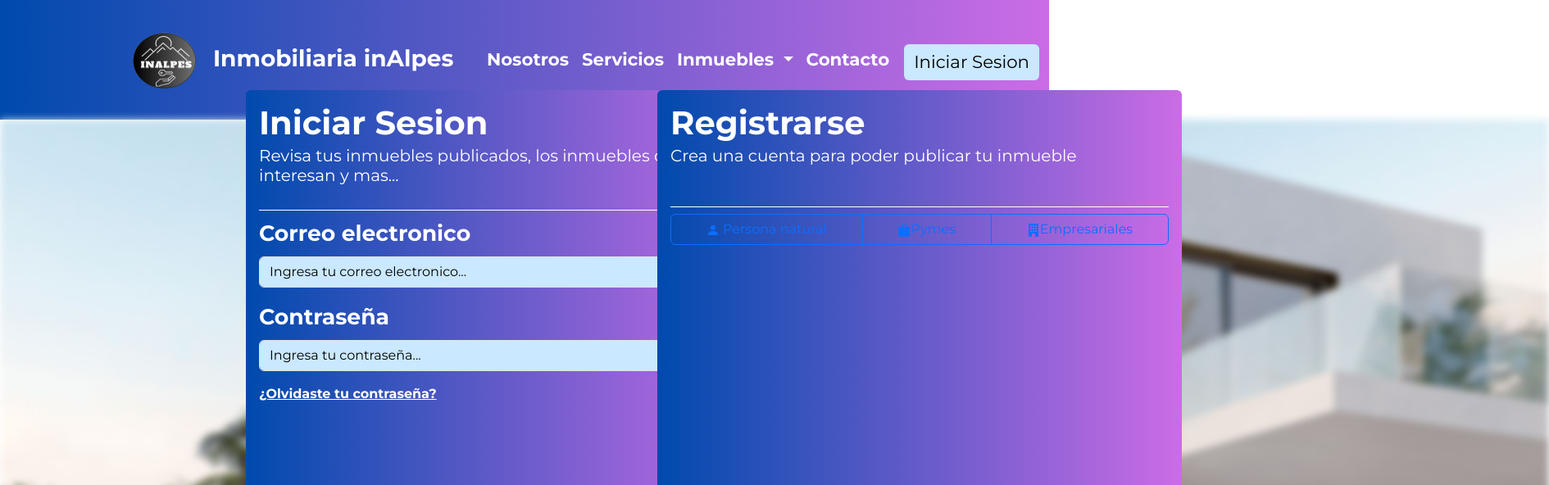
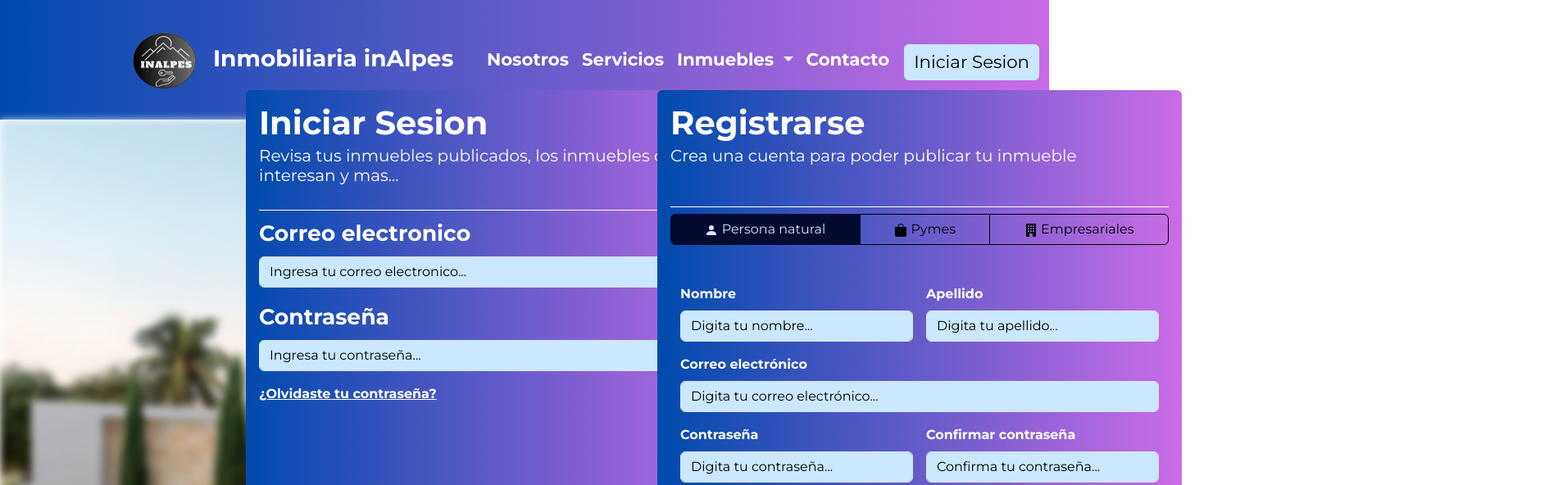
Before and after one commit to Paulapachon22/frontendpauiva, an Angular app: page /authusers in a window 1280 px wide. Shown: the top 592 px of the page at 82% size, 1890 px wide, since content can reach past the window. Built offline with nearby package versions, Linux system fonts and the light colour scheme.

Commit message:
Frontend de inicio de sesion terminado, falta hacerlo funcionar con backend

```diff
--- a/src/app/authusers/authusers.component.css
+++ b/src/app/authusers/authusers.component.css
@@ -43,9 +43,15 @@
     color: white;
 }
 
-.form-auth .btn-group input[type="radio"]:checked {
-    background-color: black;
+.btn-check:checked +.btn-outline-primary {
+    background-color: #050A30;
+    border-color: #050A30;
+    color: #CAE8FF;
+  }
+
+.btn-check +.btn-outline-primary {
     border-color: black;
+    color: black;
 }
 
 .form-auth button{
@@ -56,6 +62,7 @@
     background-color: #050A30;
     border: none;
 }
+
 
 footer{
     background: linear-gradient(to right, #004AAD,#CB6CE6);
--- a/src/app/authusers/authusers.component.html
+++ b/src/app/authusers/authusers.component.html
@@ -1,7 +1,7 @@
 <style>
-  .inmobiliaria-nav .container-fluid a{
-  font-size: 16pt;
-}
+  .inmobiliaria-nav .container-fluid a {
+    font-size: 16pt;
+  }
 </style>
 
 
@@ -9,7 +9,8 @@
   <nav class="navbar navbar-expand-lg bg-body-tertiary inmobiliaria-nav">
     <div class="container-fluid">
       <a class="navbar-brand text-white fs-3 fw-bold" href="#">
-        <img src="logo.png" alt="logo inalpes" width="240" height="120" class="d-inline-block align-text" style="position: relative; left:70px;">
+        <img src="logo.png" alt="logo inalpes" width="240" height="120" class="d-inline-block align-text"
+          style="position: relative; left:70px;">
         Inmobiliaria inAlpes
       </a>
       <div class="collapse navbar-collapse justify-content-end " id="navbarNavDropdown">
@@ -34,7 +35,9 @@
             <a class="nav-link active text-white fw-bold" href="#">Contacto</a>
           </li>
           <li class="nav-item">
-            <a (click)="navigateToAuthUsers()" class="btn btn-primary" style="background-color: #CAE8FF; color: black; border: none; position: relative; top: 5px; margin-left: 10px;">Iniciar Sesion</a>
+            <a (click)="navigateToAuthUsers()" class="btn btn-primary"
+              style="background-color: #CAE8FF; color: black; border: none; position: relative; top: 5px; margin-left: 10px;">Iniciar
+              Sesion</a>
           </li>
         </ul>
       </div>
@@ -44,7 +47,7 @@
 
 
 <div class="background">
-  <img src="casa-background.jpg" alt="fondo de una casa" class="background-img" width="1890" height="1080">
+  <img src="casa-background.jpg" alt="fondo de una casa" class="background-img img-fluid" width="1890" height="1080">
 </div>
 
 <div class="form-auth row">
@@ -52,15 +55,19 @@
     <div class="card" style="width: 40rem; height: 40rem;">
       <div class="card-body">
         <h1 class="fw-bold" style="color: white;">Iniciar Sesion</h1>
-        <h5 class="card-subtitle mb-2" style="padding-bottom: 30px; border-bottom: white 1px solid; color: white;">Revisa tus inmuebles publicados, los inmuebles que te interesan y mas...</h5>
+        <h5 class="card-subtitle mb-2" style="padding-bottom: 30px; border-bottom: white 1px solid; color: white;">
+          Revisa tus inmuebles publicados, los inmuebles que te interesan y mas...</h5>
         <form>
           <div class="mb-3">
-            <label for="exampleInputEmail1" class="form-label fw-bold" style="font-size: 20pt;">Correo electronico</label>
-            <input type="email" class="form-control" id="exampleInputEmail1" aria-describedby="emailHelp" placeholder="Ingresa tu correo electronico...">
+            <label for="exampleInputEmail1" class="form-label fw-bold" style="font-size: 20pt;">Correo
+              electronico</label>
+            <input type="email" class="form-control" id="exampleInputEmail1" aria-describedby="emailHelp"
+              placeholder="Ingresa tu correo electronico...">
           </div>
           <div class="mb-3">
             <label for="exampleInputPassword1" class="form-label fw-bold" style="font-size: 20pt;">Contraseña</label>
-            <input type="password" class="form-control" id="exampleInputPassword1"  placeholder="Ingresa tu contraseña...">
+            <input type="password" class="form-control" id="exampleInputPassword1"
+              placeholder="Ingresa tu contraseña...">
           </div>
           <a href="#" class="fw-bold">¿Olvidaste tu contraseña?</a>
           <button type="submit" class="btn btn-primary">Entrar</button>
@@ -72,23 +79,132 @@
     <div class="card" style="width: 40rem; height: 40rem;">
       <div class="card-body">
         <h1 class="card-title fw-bold" style="color: white;">Registrarse</h1>
-        <h5 class="card-subtitle mb-2" style="padding-bottom: 50px; border-bottom: white 1px solid; color: white;">Crea una cuenta para poder publicar tu inmueble</h5>
+        <h5 class="card-subtitle mb-2" style="padding-bottom: 50px; border-bottom: white 1px solid; color: white;">Crea
+          una cuenta para poder publicar tu inmueble</h5>
         <div class="btn-group d-flex justify-content-center" role="group" aria-label="Basic radio toggle button group">
-          <input type="radio" class="btn-check" name="btnradio" id="btnradio1" autocomplete="off">
+          <input type="radio" class="btn-check user-type" name="btnradio" id="btnradio1" autocomplete="off" checked (change)="selectedForm = 'personaNatural'">
           <label class="btn btn-outline-primary" for="btnradio1"><svg xmlns="http://www.w3.org/2000/svg" width="16" height="16" fill="currentColor" class="bi bi-person-fill" viewBox="0 0 16 16">
             <path d="M3 14s-1 0-1-1 1-4 6-4 6 3 6 4-1 1-1 1zm5-6a3 3 0 1 0 0-6 3 3 0 0 0 0 6"/>
           </svg> Persona natural</label>
 
-          <input type="radio" class="btn-check" name="btnradio" id="btnradio2" autocomplete="off">
-          <label class="btn btn-outline-primary" for="btnradio2"> <svg xmlns="http://www.w3.org/2000/svg" width="16" height="16" fill="currentColor" class="bi bi-bag-fill" viewBox="0 0 16 16">
+          <input type="radio" class="btn-check user-type" name="btnradio" id="btnradio2" value="pymes"
+            autocomplete="off" (change)="selectedForm = 'pymes'">
+          <label class="btn btn-outline-primary" for="btnradio2"><svg xmlns="http://www.w3.org/2000/svg" width="16" height="16" fill="currentColor" class="bi bi-bag-fill" viewBox="0 0 16 16">
             <path d="M8 1a2.5 2.5 0 0 1 2.5 2.5V4h-5v-.5A2.5 2.5 0 0 1 8 1m3.5 3v-.5a3.5 3.5 0 1 0-7 0V4H1v10a2 2 0 0 0 2 2h10a2 2 0 0 0 2-2V4z"/>
-          </svg>Pymes</label>
+          </svg> Pymes</label>
 
-          <input type="radio" class="btn-check" name="btnradio" id="btnradio3" autocomplete="off">
+          <input type="radio" class="btn-check user-type" name="btnradio" id="btnradio3" value="empresarial"
+            autocomplete="off" (change)="selectedForm = 'empresarial'">
           <label class="btn btn-outline-primary" for="btnradio3"><svg xmlns="http://www.w3.org/2000/svg" width="16" height="16" fill="currentColor" class="bi bi-building-fill" viewBox="0 0 16 16">
             <path d="M3 0a1 1 0 0 0-1 1v14a1 1 0 0 0 1 1h3v-3.5a.5.5 0 0 1 .5-.5h3a.5.5 0 0 1 .5.5V16h3a1 1 0 0 0 1-1V1a1 1 0 0 0-1-1zm1 2.5a.5.5 0 0 1 .5-.5h1a.5.5 0 0 1 .5.5v1a.5.5 0 0 1-.5.5h-1a.5.5 0 0 1-.5-.5zm3 0a.5.5 0 0 1 .5-.5h1a.5.5 0 0 1 .5.5v1a.5.5 0 0 1-.5.5h-1a.5.5 0 0 1-.5-.5zm3.5-.5h1a.5.5 0 0 1 .5.5v1a.5.5 0 0 1-.5.5h-1a.5.5 0 0 1-.5-.5v-1a.5.5 0 0 1 .5-.5M4 5.5a.5.5 0 0 1 .5-.5h1a.5.5 0 0 1 .5.5v1a.5.5 0 0 1-.5.5h-1a.5.5 0 0 1-.5-.5zM7.5 5h1a.5.5 0 0 1 .5.5v1a.5.5 0 0 1-.5.5h-1a.5.5 0 0 1-.5-.5v-1a.5.5 0 0 1 .5-.5m2.5.5a.5.5 0 0 1 .5-.5h1a.5.5 0 0 1 .5.5v1a.5.5 0 0 1-.5.5h-1a.5.5 0 0 1-.5-.5zM4.5 8h1a.5.5 0 0 1 .5.5v1a.5.5 0 0 1-.5.5h-1a.5.5 0 0 1-.5-.5v-1a.5.5 0 0 1 .5-.5m2.5.5a.5.5 0 0 1 .5-.5h1a.5.5 0 0 1 .5.5v1a.5.5 0 0 1-.5.5h-1a.5.5 0 0 1-.5-.5zm3.5-.5h1a.5.5 0 0 1 .5.5v1a.5.5 0 0 1-.5.5h-1a.5.5 0 0 1-.5-.5v-1a.5.5 0 0 1 .5-.5"/>
-          </svg>Empresariales</label>
+          </svg> Empresariales</label>
         </div>
+
+
+        <!--Formulario persona natural-->
+        <div *ngIf="selectedForm === 'personaNatural'" class="form-section mt-4">
+          <div class="container mt-5">
+            <form class="row g-3">
+              <div class="col-md-6">
+                <label for="inputNombrePersona" class="form-label fw-bold">Nombre</label>
+                <input type="text" class="form-control" id="inputNombrePersona" placeholder="Digita tu nombre...">
+              </div>
+              <div class="col-md-6">
+                <label for="inputApellidoPersona" class="form-label fw-bold">Apellido</label>
+                <input type="text" class="form-control" id="inputApellidoPersona" placeholder="Digita tu apellido...">
+              </div>
+              <div class="col-md-12">
+                <label for="inputEmailPersona" class="form-label fw-bold">Correo electrónico</label>
+                <input type="email" class="form-control" id="inputEmailPersona"
+                  placeholder="Digita tu correo electrónico...">
+              </div>
+              <div class="col-md-6">
+                <label for="inputPasswordPersona" class="form-label fw-bold">Contraseña</label>
+                <input type="password" class="form-control" id="inputPasswordPersona"
+                  placeholder="Digita tu contraseña...">
+              </div>
+              <div class="col-md-6">
+                <label for="inputConfirmPasswordPersona" class="form-label fw-bold">Confirmar contraseña</label>
+                <input type="password" class="form-control" id="inputConfirmPasswordPersona"
+                  placeholder="Confirma tu contraseña...">
+              </div>
+              <div class="col-12">
+                <button type="submit" class="btn btn-primary">Registrarse</button>
+              </div>
+            </form>
+          </div>
+        </div>
+
+        <!--Formulario Pymes-->
+        <div *ngIf="selectedForm === 'pymes'" class="form-section mt-4">
+          <div class="container mt-5">
+            <form class="row g-3">
+              <div class="col-md-6">
+                <label for="inputRazonSocialPymes" class="form-label fw-bold">Razón social</label>
+                <input type="text" class="form-control" id="inputRazonSocialPymes"
+                  placeholder="Digita la razón social...">
+              </div>
+              <div class="col-md-6">
+                <label for="inputNITPymes" class="form-label fw-bold">NIT</label>
+                <input type="text" class="form-control" id="inputNITPymes" placeholder="Digita el NIT...">
+              </div>
+              <div class="col-md-12">
+                <label for="inputEmailPymes" class="form-label fw-bold">Correo electrónico</label>
+                <input type="email" class="form-control" id="inputEmailPymes"
+                  placeholder="Digita tu correo electrónico...">
+              </div>
+              <div class="col-md-6">
+                <label for="inputPasswordPymes" class="form-label fw-bold">Contraseña</label>
+                <input type="password" class="form-control" id="inputPasswordPymes"
+                  placeholder="Digita tu contraseña...">
+              </div>
+              <div class="col-md-6">
+                <label for="inputConfirmPasswordPymes" class="form-label fw-bold">Confirmar contraseña</label>
+                <input type="password" class="form-control" id="inputConfirmPasswordPymes"
+                  placeholder="Confirma tu contraseña...">
+              </div>
+              <div class="col-12">
+                <button type="submit" class="btn btn-primary">Registrarse</button>
+              </div>
+            </form>
+          </div>
+        </div>
+
+        <!--Empresariales Form-->
+        <div *ngIf="selectedForm === 'empresarial'" class="form-section mt-4">
+          <div class="container mt-5">
+            <form class="row g-3">
+              <div class="col-md-6">
+                <label for="inputRazonSocialEmpresarial" class="form-label fw-bold">Razón social</label>
+                <input type="text" class="form-control" id="inputRazonSocialEmpresarial"
+                  placeholder="Digita la razón social...">
+              </div>
+              <div class="col-md-6">
+                <label for="inputNITEmpresarial" class="form-label fw-bold">NIT</label>
+                <input type="text" class="form-control" id="inputNITEmpresarial" placeholder="Digita el NIT...">
+              </div>
+              <div class="col-md-12">
+                <label for="inputEmailEmpresarial" class="form-label fw-bold">Correo electrónico</label>
+                <input type="email" class="form-control" id="inputEmailEmpresarial"
+                  placeholder="Digita tu correo electrónico...">
+              </div>
+              <div class="col-md-6">
+                <label for="inputPasswordEmpresarial" class="form-label fw-bold">Contraseña</label>
+                <input type="password" class="form-control" id="inputPasswordEmpresarial"
+                  placeholder="Digita tu contraseña...">
+              </div>
+              <div class="col-md-6">
+                <label for="inputConfirmPasswordEmpresarial" class="form-label fw-bold">Confirmar contraseña</label>
+                <input type="password" class="form-control" id="inputConfirmPasswordEmpresarial"
+                  placeholder="Confirma tu contraseña...">
+              </div>
+              <div class="col-12">
+                <button type="submit" class="btn btn-primary">Registrarse</button>
+              </div>
+            </form>
+          </div>
+        </div>
+
       </div>
     </div>
   </div>
--- a/src/app/authusers/authusers.component.ts
+++ b/src/app/authusers/authusers.component.ts
@@ -12,4 +12,6 @@ export class AuthusersComponent {
   navigateToAuthUsers() {
     this.router.navigate(['/authusers']);
   }
+
+  selectedForm: string = 'personaNatural';
 }
--- a/src/app/home/home.component.html
+++ b/src/app/home/home.component.html
@@ -37,6 +37,7 @@
       </nav>
     </header>
   <!--termina aca-->
+
     <div class="main-text">
       <b>Encuentra tu hogar perfecto</b>
     </div>
```
